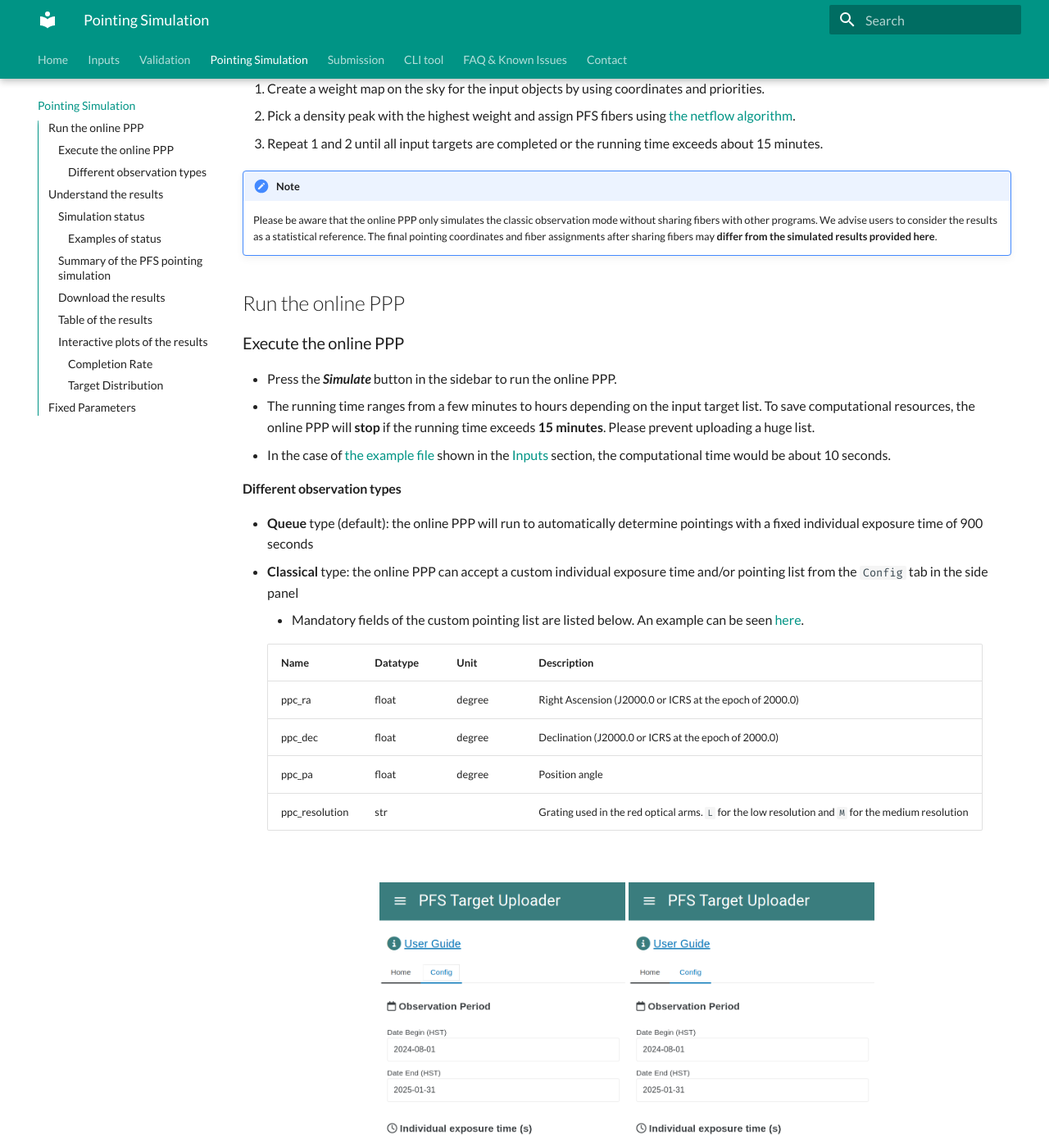
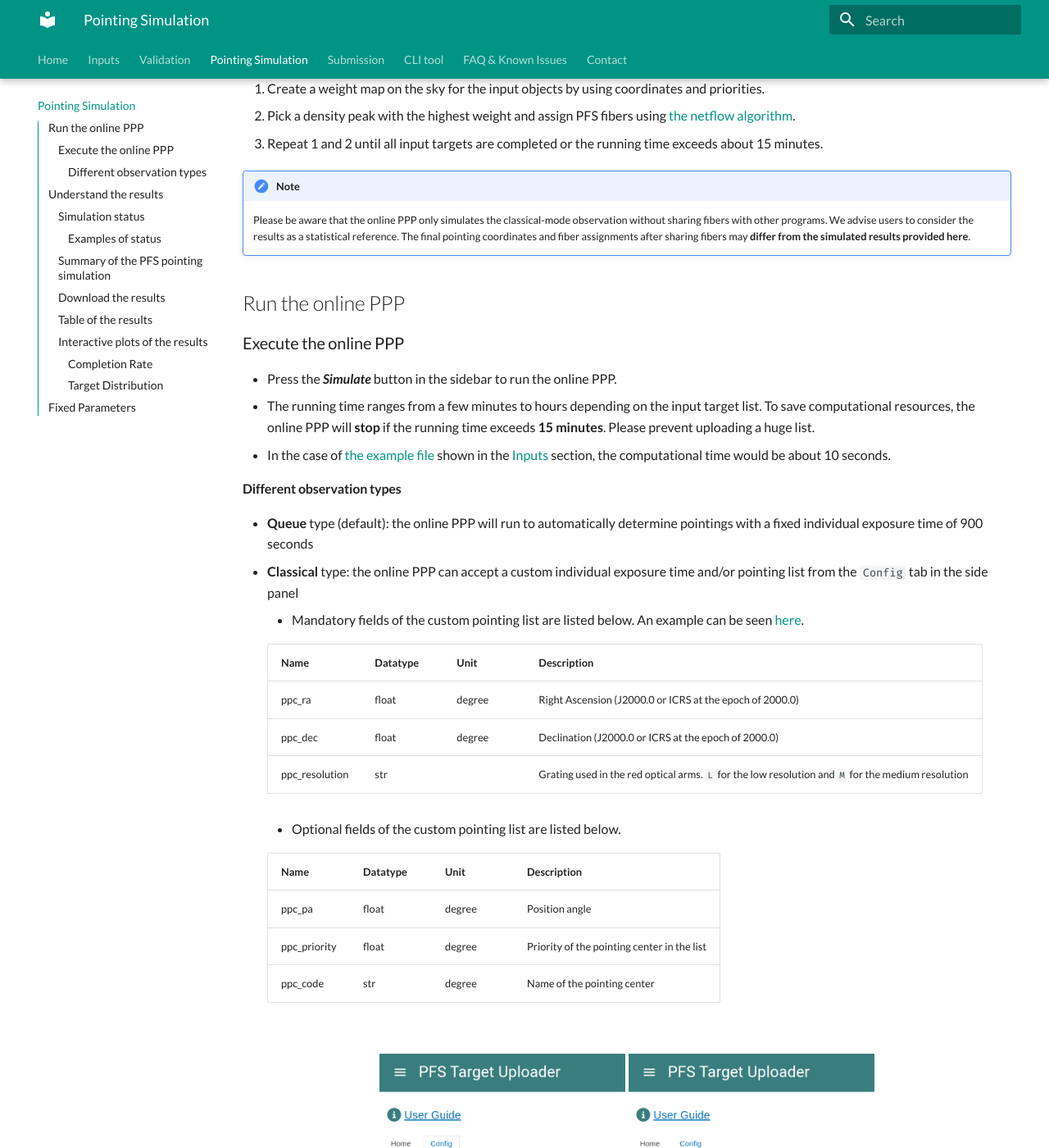
Before and after one commit to Subaru-PFS/spt_target_uploader, an MkDocs documentation site: the page built from docs/docs/PPP.md, in a window 1280 px wide and 1400 px high, scrolled down 216 px. Shown: the whole window at 82% size. Built offline with MkDocs 1.6.1 and Material for MkDocs 9.7.7, drawn with Linux system fonts in a browser that asks for light colours.

Commit message:
some wording and formatting

```diff
--- a/docs/docs/PPP.md
+++ b/docs/docs/PPP.md
@@ -11,7 +11,7 @@ The procedure is briefly listed below:
 
 !!! note
 
-    Please be aware that the online PPP only simulates the classic observation mode without sharing fibers with other programs. We advise users to consider the results as a statistical reference. The final pointing coordinates and fiber assignments after sharing fibers may **differ from the simulated results provided here**.
+    Please be aware that the online PPP only simulates the classical-mode observation without sharing fibers with other programs. We advise users to consider the results as a statistical reference. The final pointing coordinates and fiber assignments after sharing fibers may **differ from the simulated results provided here**.
 
 ## Run the online PPP
 
@@ -29,12 +29,19 @@ in the side panel
 
     - Mandatory fields of the custom pointing list are listed below. An example can be seen [here](examples/example_ppclist.csv).
 
-    | Name          | Datatype   | Unit   | Description                                                                                                                          |
-    |---------------|------------|--------|--------------------------------------------------------------------------------------------------------------------------------------|
-    | ppc_ra            | float      | degree | Right Ascension (J2000.0 or ICRS at the epoch of 2000.0)                                                                             |
-    | ppc_dec           | float      | degree | Declination (J2000.0 or ICRS at the epoch of 2000.0)                                                                                 |
-    | ppc_pa       | float      | degree | Position angle                                                      |
-    | ppc_resolution      | str        |        | Grating used in the red optical arms. `L` for the low resolution and `M` for the medium resolution                                   |
+    | Name           | Datatype | Unit   | Description                                                                                        |
+    |----------------|----------|--------|----------------------------------------------------------------------------------------------------|
+    | ppc_ra         | float    | degree | Right Ascension (J2000.0 or ICRS at the epoch of 2000.0)                                           |
+    | ppc_dec        | float    | degree | Declination (J2000.0 or ICRS at the epoch of 2000.0)                                               |
+    | ppc_resolution | str      |        | Grating used in the red optical arms. `L` for the low resolution and `M` for the medium resolution |
+
+    - Optional fields of the custom pointing list are listed below.
+
+    | Name         | Datatype | Unit   | Description                                 |
+    |--------------|----------|--------|---------------------------------------------|
+    | ppc_pa       | float    | degree | Position angle                              |
+    | ppc_priority | float    | degree | Priority of the pointing center in the list |
+    | ppc_code     | str      | degree | Name of the pointing center                 |
 
 <figure markdown>
   ![Config queue](images/ppp_queue.png){ width="300"}
@@ -43,7 +50,6 @@ in the side panel
 </figure>
 
 - **Filler** type: the online PPP will be disabled due to the limited computational resources
-
 
 ## Understand the results
 
@@ -60,7 +66,6 @@ The online PPP will give a status report of the pointing simulation.
 
     - (Usually under **Classical** mode) No fibers can be assigned since the input pointings can not complete any targets. For example, if a target requests 1800 sec, but only one pointing with an individual exposure time of 900 sec is given, no fiber can be assigned to the target since it can not be completed. Adding pointings or modifying individual exposure time can solve the problem.
     - No fibers can be assigned due to no available fibers. Slightly shifting the pointing by ~0.2-0.5 degree can solve the problem in most cases.
-
 
 !!! warning "Warnings are raised in the following cases:"
 
```
Also changed, not shown: docs/docs/index.md (+3 -4 lines), docs/docs/inputs.md (+1 -1 lines), 2 other files.
